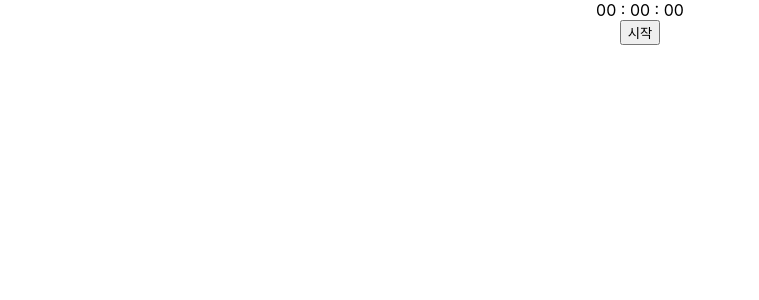
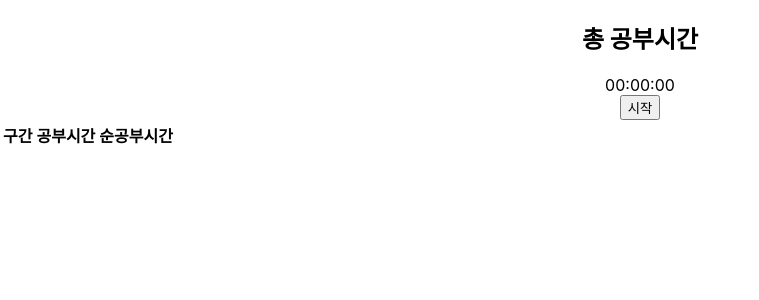
Before and after one commit to Kang-Jh/studytimestopwatch, a React (Create React App) app: page / in a window 1280 px wide. Shown: the top 300 px of the page, without its empty margins (0-759 px from the left). Built offline with nearby package versions, Linux system fonts and the light colour scheme.

Commit message:
v0.2.0 add records functionality

```diff
--- a/src/components/stopwatch.js
+++ b/src/components/stopwatch.js
@@ -1,12 +1,95 @@
-import React, { useState, useLayoutEffect, useRef } from 'react';
+import React, { useState, useLayoutEffect, useRef, useReducer } from 'react';
 
 const timeObject = typeof performance === 'object' ? performance : Date;
 
 const getNow = () => Math.floor(timeObject.now() / 1000);
-const getCurrentHours = (now) => Math.floor(now / 3600);
-const getCurrentMinutes = (now, hours) => Math.floor((now - hours * 3600) / 60);
-const getCurrentSeconds = (now, hours, minutes) =>
-  now - hours * 3600 - minutes * 60;
+
+// getHours, getMinutes, getSeconds는 초로 표현된 시간값과
+// 여기서 구해진 시, 분을을 입력값으로 받아
+// 몇 시간, 몇 분, 몇 초인지를 구할 수 있게 해줌
+const getHours = (timeAsSec) => Math.floor(timeAsSec / 3600);
+const getMinutes = (timeAsSec, hours) =>
+  Math.floor((timeAsSec - hours * 3600) / 60);
+const getSeconds = (timeAsSec, hours, minutes) =>
+  timeAsSec - hours * 3600 - minutes * 60;
+
+// 입력값이 10보다 작으면 앞에 0을 붙인 문자열을 return
+// 입력값이 10 이상이면 입력값을 그대로 return
+// 이로써 화면에 표시되는 시(또는 분 또는 초)가
+// 10보다 작을 경우 앞에 0을 붙인 값이 화면에 표시됨
+const getDisplayTime = (number) => {
+  return number < 10 ? `0${number}` : number;
+};
+
+// recordsReducer는 일시정지 버튼이 클릭될 때마다 클릭된 시간을 기록
+// 또는 리셋 버튼이 클릭될 경우 모든 기록을 삭제
+const recordsReducer = (state, action) => {
+  const { type, hours, minutes, seconds } = action;
+
+  switch (type) {
+    case 'reset':
+      return [];
+    case 'add':
+      const newState = state.map((el) => el);
+      if (newState.length === 0) {
+        // net이 붙은 prop들은 순공부시간을 의미
+        // net이 붙지 않은 prop들은 일시정지가 눌렸을 때의 시간을 의미
+        // net이 붙은 값들은 모두 이전 일시정지부터 얼마만큼 공부했는지를 나타냄
+        // checkpoint는 기록순서를 나타냄
+        newState.push({
+          checkpoint: 1,
+          hours,
+          minutes,
+          seconds,
+          net_hours: hours,
+          net_minutes: minutes,
+          net_seconds: seconds,
+        });
+      } else {
+        const lastElement = newState[newState.length - 1];
+        // 현재 타이머에 표시된 시간과 기록되는 시간이
+        // 같지 않으면 isChanged는 true, 같으면 false
+        const isChanged =
+          lastElement.hours !== hours ||
+          lastElement.minutes !== minutes ||
+          lastElement.seconds !== seconds
+            ? true
+            : false;
+
+        // 변하지 않았으면 state를 return
+        if (!isChanged) {
+          return state;
+        }
+
+        // 현재 타이머에 표시된 시간에서 마지막으로 표시된 시간을 뺀 값을 초로 표시한 값
+        const net_studyTime =
+          hours * 3600 +
+          minutes * 60 +
+          seconds -
+          (lastElement.hours * 3600 +
+            lastElement.minutes * 60 +
+            lastElement.seconds);
+
+        // 초로 표시된 시간값을 시, 분, 초로 변환
+        const net_hours = getHours(net_studyTime);
+        const net_minutes = getMinutes(net_studyTime, net_hours);
+        const net_seconds = getSeconds(net_studyTime, net_hours, net_minutes);
+        newState.push({
+          checkpoint: lastElement.checkpoint + 1,
+          hours,
+          minutes,
+          seconds,
+          net_hours,
+          net_minutes,
+          net_seconds,
+        });
+      }
+
+      return newState;
+    default:
+      return state;
+  }
+};
 
 export default function (props) {
   // getNow 함수를 이용하는 이유는 performance.now()를 사용할 수 없을 경우 Date.now()를 사용하기 위함
@@ -16,7 +99,9 @@ export default function (props) {
   const [minutes, setMinutes] = useState(0);
   const [seconds, setSeconds] = useState(0);
   const [isStarted, setIsStarted] = useState(false);
+  const [isResumed, setIsResumed] = useState(false);
   const [isReset, setIsReset] = useState(false);
+  const [records, setRecords] = useReducer(recordsReducer, []);
 
   // useEffect 사용시 일시정지, 시작버튼을 빠르게 연속클릭할 시
   // 정지되어야 할 상황에서도 타이머가 계속 실행됨
@@ -41,9 +126,11 @@ export default function (props) {
         // 현재시간에서 elapsed를 빼줌으로써
         // 타이머가 실행된 시간만 계산하게 됨
         now = getNow() - elapsed;
-        const hours = getCurrentHours(now);
-        const minutes = getCurrentMinutes(now, hours);
-        const seconds = getCurrentSeconds(now, hours, minutes);
+
+        // 초로 표현된 시간값을 시, 분, 초값으로 변환
+        const hours = getHours(now);
+        const minutes = getMinutes(now, hours);
+        const seconds = getSeconds(now, hours, minutes);
 
         setHours(hours);
         setMinutes(minutes);
@@ -63,13 +150,18 @@ export default function (props) {
   }, [isStarted, isReset]);
 
   return (
-    <div>
-      <div>
-        {hours < 10 ? `0${hours}` : hours} :{' '}
-        {minutes < 10 ? `0${minutes}` : minutes} :{' '}
-        {seconds < 10 ? `0${seconds}` : seconds}
+    <div className="Stopwatch">
+      <div className="Stopwatch-display">
+        <h2 className="Stopwatch-srOnlyHeader">총 공부시간</h2>
+        <div className="Stopwatch-totalStudyTime">
+          <span>
+            {getDisplayTime(hours)}:{getDisplayTime(minutes)}:
+            {getDisplayTime(seconds)}
+          </span>
+        </div>
       </div>
 
+      <div className="buttonGroup">
         {isStarted || seconds || minutes || hours ? (
           <button
             type="button"
@@ -78,7 +170,9 @@ export default function (props) {
               setMinutes(0);
               setSeconds(0);
               setIsStarted(false);
+              setIsResumed(false);
               setIsReset(true);
+              setRecords({ type: 'reset' });
             }}
           >
             리셋
@@ -87,25 +181,70 @@ export default function (props) {
 
         {isStarted ? (
           <button
+            className="Stopwatch-pauseButton"
             type="button"
             onClick={() => {
               setIsStarted(false);
               setIsReset(false);
+              setRecords({ type: 'add', hours, minutes, seconds });
             }}
           >
             일시정지
           </button>
         ) : (
           <button
+            className="Stopwatch-startButton"
             type="button"
             onClick={() => {
               setIsStarted(true);
+              setIsResumed(true);
               setIsReset(false);
             }}
           >
-          시작
+            {/* "시작"은 단 한 번만 나타나고 초기화 하기 전까지 "계속"이 나타남 */}
+            {isResumed ? '계속' : '시작'}
           </button>
         )}
       </div>
+
+      <table>
+        <thead>
+          <tr>
+            <th>구간</th>
+            <th>공부시간</th>
+            <th>순공부시간</th>
+          </tr>
+        </thead>
+        <tbody>
+          {records.map(
+            ({
+              hours,
+              minutes,
+              seconds,
+              net_hours,
+              net_minutes,
+              net_seconds,
+              checkpoint,
+            }) => (
+              <tr key={checkpoint}>
+                <td>{checkpoint}</td>
+                <td>
+                  <span>
+                    {getDisplayTime(hours)}:{getDisplayTime(minutes)}:
+                    {getDisplayTime(seconds)}
+                  </span>
+                </td>
+                <td>
+                  <span>
+                    {getDisplayTime(net_hours)}:{getDisplayTime(net_minutes)}:
+                    {getDisplayTime(net_seconds)}
+                  </span>
+                </td>
+              </tr>
+            )
+          )}
+        </tbody>
+      </table>
+    </div>
   );
 }
```
Lines whose indentation alone changed are shown as unchanged.
